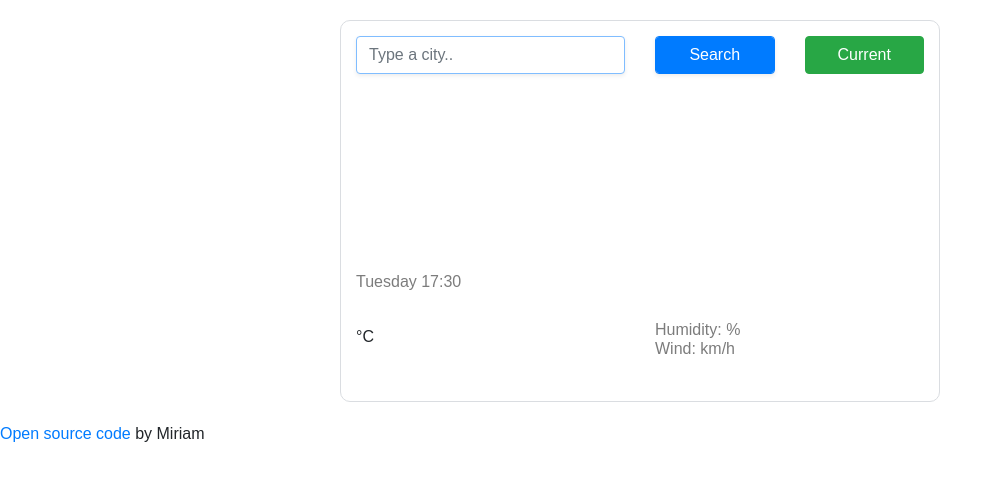
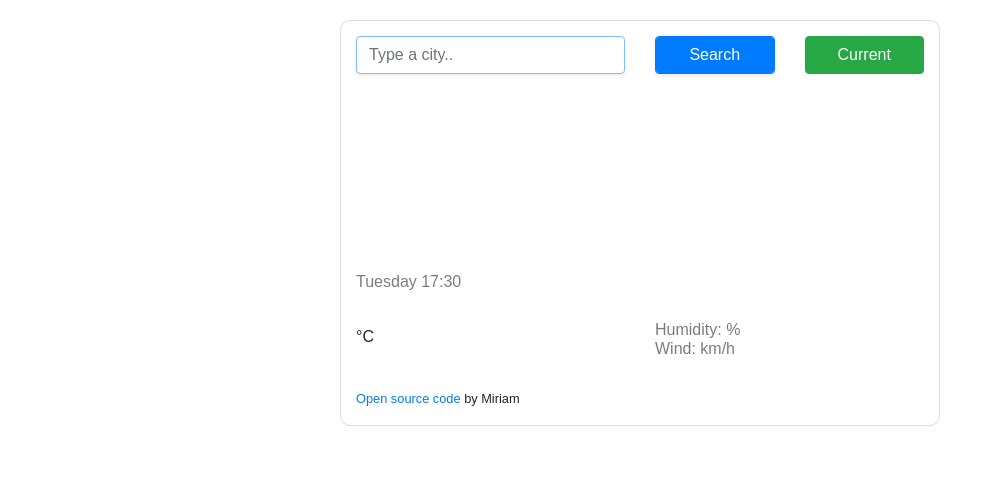
Before and after one commit to Miriam268/app-project, a plain HTML site: page index.html in a window 1280 px wide. Shown: the whole page, without its empty margins (0-1003 px from the left). Drawn offline with nearby package versions, Linux system fonts and the light colour scheme; no server answers.

Commit message:
added a linknto html

```diff
--- a/index.html
+++ b/index.html
@@ -51,11 +51,11 @@
                     </ul>
                 </div>
             </div>
+<small><a href="https://github.com/Miriam268/app-project" target="_blank">Open source code</a> by Miriam</small>
         </div>
     </div>
     <script src="src/script.js"></script>
 </body>
-
-<a href="https://github.com/Miriam268/app-project" target="_blank">Open source code</a> by Miriam
-
+<div>
+</div>
 </html>
```
